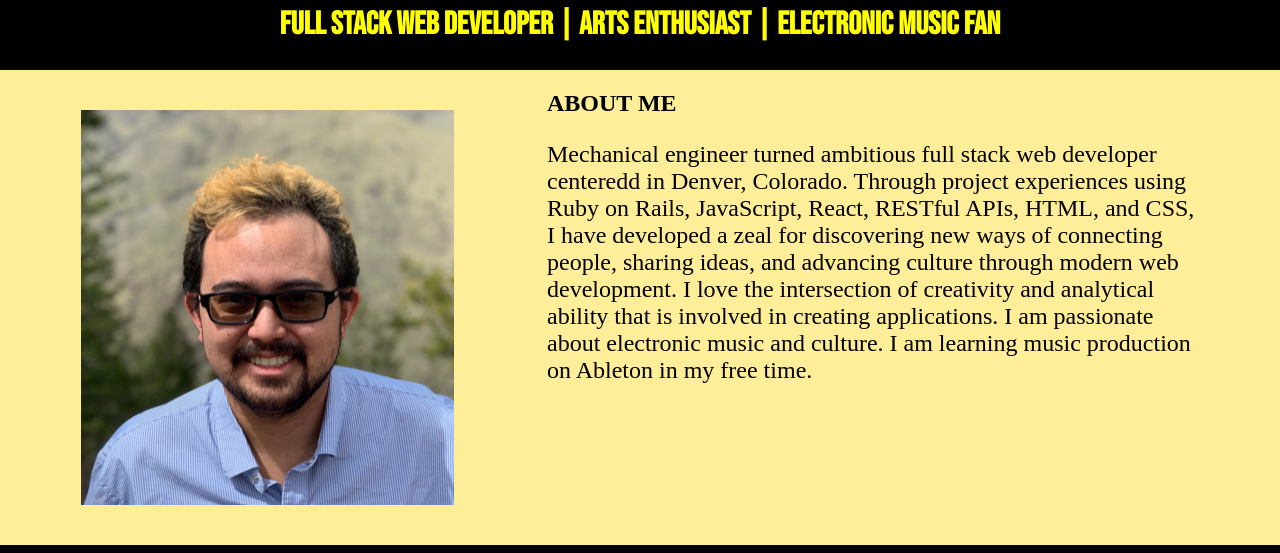
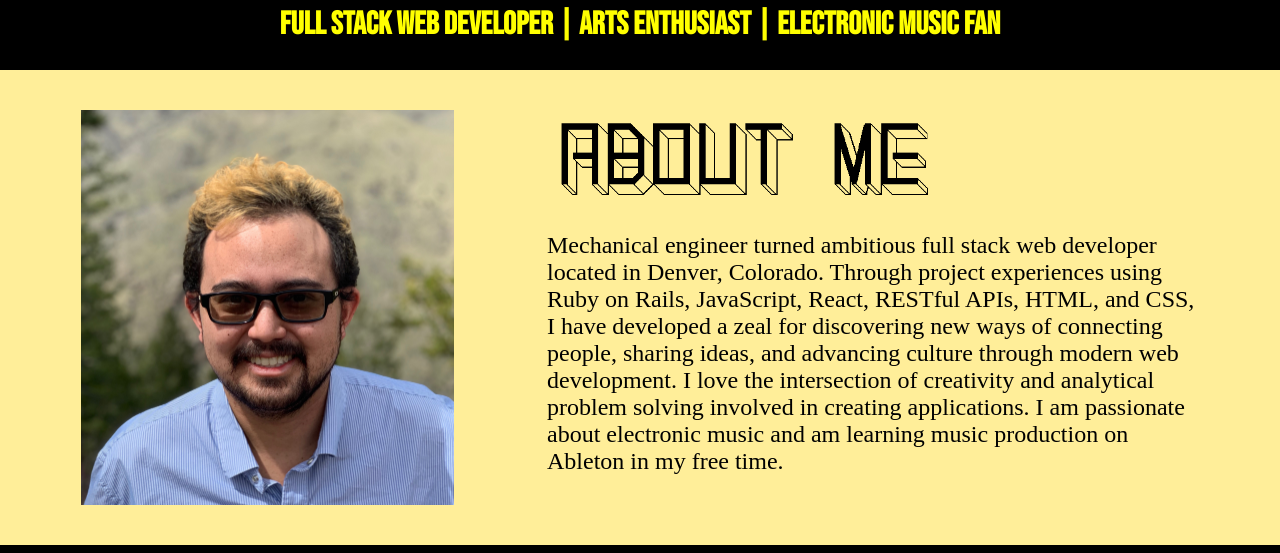
Before and after one commit to evantk91/personal-portfolio, a plain HTML site: page index.html in a window 1280 px wide. Shown: the part 1098-1651 px from the top of the page. Drawn offline with Linux system fonts and the light colour scheme.

Commit message:
adds about me title graphic

```diff
--- a/app.css
+++ b/app.css
@@ -85,6 +85,11 @@
 
 }
 
+#about-me-title {
+    width: 400px;
+    margin-top: 40px;
+}
+
 .about-me-text {
     background-color: hsl(50, 100%, 80%);
     font-size: 18pt;
--- a/index.html
+++ b/index.html
@@ -30,12 +30,12 @@
         <section id="about-me-container">
             <img id="about-me-photo" src="./photos/about_me_photo.jpeg" alt="about me">
             <div id="about-me-text-container">
-                <h1 class="about-me-text">ABOUT ME</h1>
-                <p class="about-me-text">Mechanical engineer turned ambitious full stack web developer centeredd in Denver, Colorado.
+                <img id="about-me-title" src="./photos/about_me.png" alt="about me">
+                <p class="about-me-text">Mechanical engineer turned ambitious full stack web developer located in Denver, Colorado.
                 Through project experiences using Ruby on Rails, JavaScript, React, RESTful APIs, HTML, and CSS, I have developed a zeal
                 for discovering new ways of connecting people, sharing ideas, and advancing culture through modern web development. I love the
-                intersection of creativity and analytical ability that is involved in creating applications. I am
-                passionate about electronic music and culture. I am learning music production on Ableton in my free time.   </p>
+                intersection of creativity and analytical problem solving involved in creating applications. I am passionate about electronic
+                music and am learning music production on Ableton in my free time.   </p>
             </div>
         </section>
     </main>
```
Also changed, not shown: photos/about_me.png (added), photos/name.png, 3 other files.
